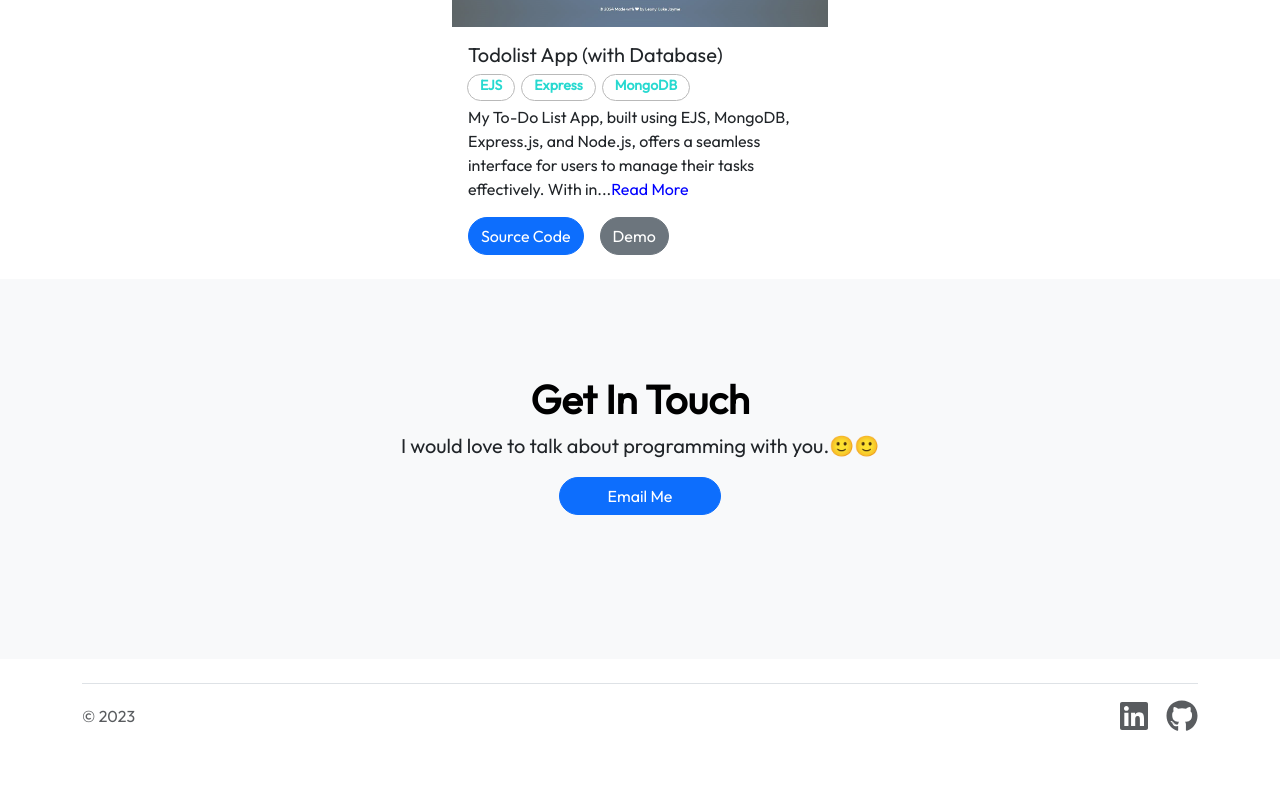
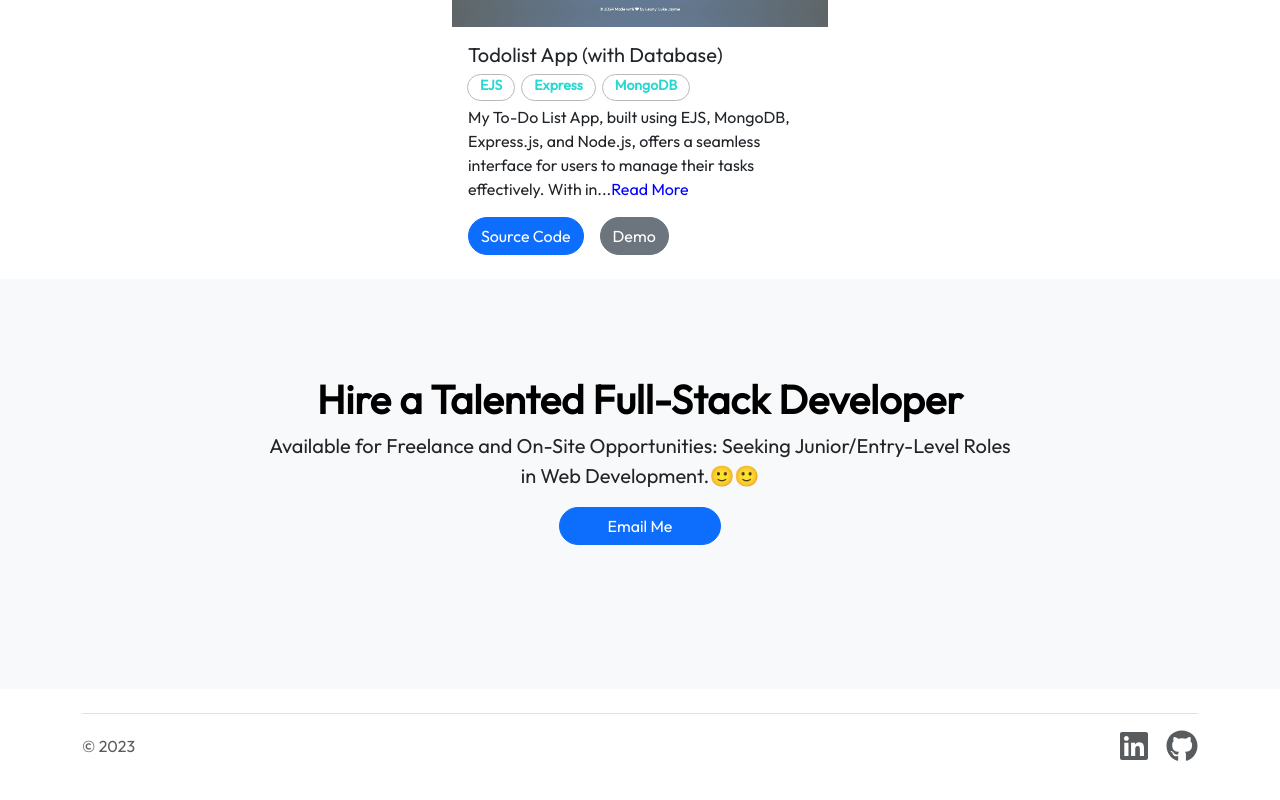
Before and after one commit to leonyllukejayme/personal-portfolio, a React (Vite) app: page / in a window 1280 px wide. Shown: the part 2003-2803 px from the top of the page. Before the commit the page ends 2775 px from the top, so only its background shows below. Built offline with nearby package versions, Linux system fonts and the light colour scheme.

Commit message:
update contact section

```diff
--- a/src/components/Contact_sect.jsx
+++ b/src/components/Contact_sect.jsx
@@ -5,9 +5,9 @@ const Contact_sect = () => {
 		<div className="my-2 ">
 			<div className="p-5 text-center bg-body-tertiary">
 				<div className="container py-5">
-					<h1 className="text-body-emphasis fw-bold">Get In Touch</h1>
+					<h1 className="text-body-emphasis fw-bold">Hire a Talented Full-Stack Developer</h1>
 					<p className="col-lg-8 mx-auto lead">
-						I would love to talk about programming with you.🙂🙂
+					Available for Freelance and On-Site Opportunities: Seeking Junior/Entry-Level Roles in Web Development.🙂🙂
 					</p>
 					<a href='mailto:leonyljayme@gmail.com' target='_blank' class="btn btn-primary px-5 mb-5" >
 						Email Me
```
